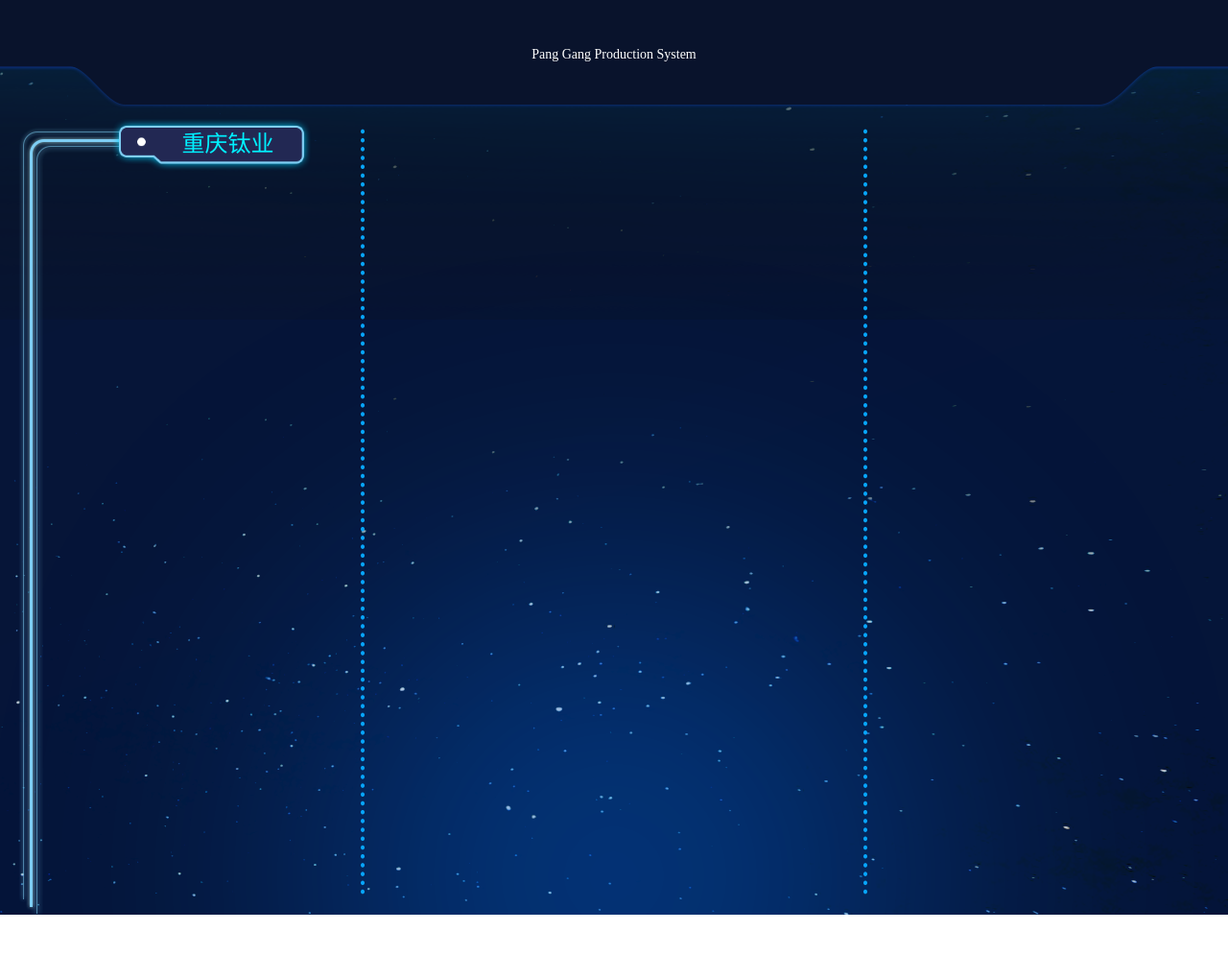
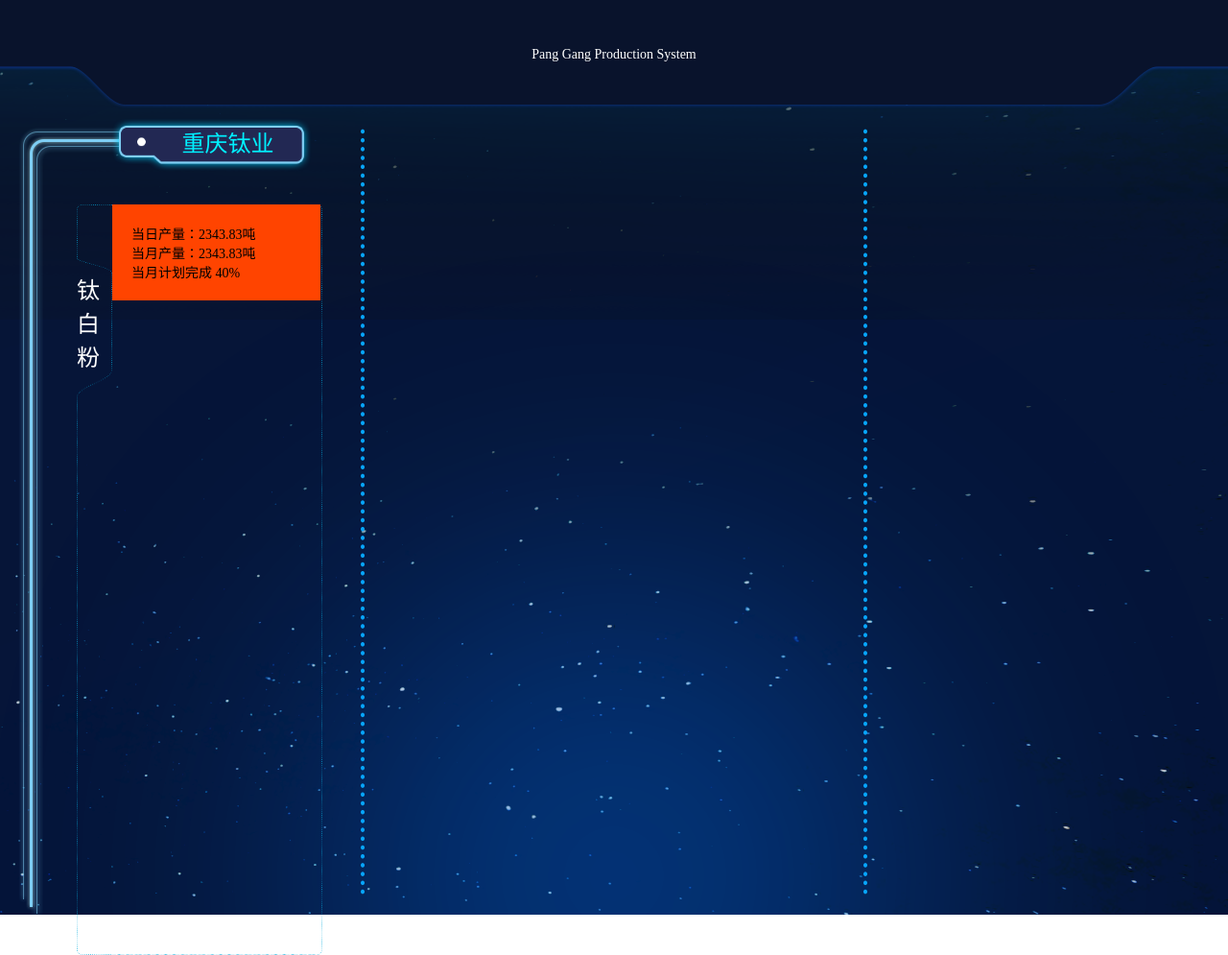
Before and after one commit to btshj-snail/bigScreen, a plain HTML site: page index.html in a window 1280 px wide. Shown: the whole page at 96% size. Before the commit the page ends 973 px from the top, so only its background shows below. Drawn offline with Linux system fonts and the light colour scheme.

Commit message:
'update'

```diff
--- a/index.html
+++ b/index.html
@@ -14,6 +14,22 @@
 <article class="content cle">
     <section class="section left">
         <div class="left-big-title">重庆钛业</div>
+        <div class="left-big-area">
+            <div class="left-big-area-tab">
+                <span>钛白粉</span>
+            </div>
+            <div class="left-big-area-content">
+                <div class="month-info">
+                    <p><span>当日产量：</span><span>2343.83</span><span>吨</span></p>
+                    <p><span>当月产量：</span><span>2343.83</span><span>吨</span></p>
+
+                    <div>
+
+                    </div>
+                    <p><span>当月计划完成</span> <span>40%</span></p>
+                </div>
+            </div>
+        </div>
     </section>
     <section class="section center">
 
--- a/style/index.css
+++ b/style/index.css
@@ -93,6 +93,42 @@ p,h1,h2,h3,h4,ul,ol,li{
     font-size:24px;
 }
 
+.left-big-area {
+    position:relative;
+    margin:40px 40px 40px 60px;
+    height:600px;
+    border:2px solid ;
+    border-top-width:180px;
+    border-left-width:37px;
+    border-image-source:url(../imgs/left-left-border-frame.png);
+    border-image-slice:180 2 2 37;
+    border-image-repeat: round;
+}
+
+.left-big-area .left-big-area-tab{
+    position:absolute;
+    left:-37px;
+    top:-130px;
+    width:37px;
+    height:143px;
+    color:#fff;
+    font-size:24px;
+}
+
+.left-big-area .left-big-area-tab>span{
+    position:absolute;
+    display: inline-block;
+    width:100%;
+    top:50%;
+    transform: translateY(-50%);
+}
+
+.left-big-area .left-big-area-content{
+    margin-top:-180px;
+    background:#ff4400;
+    padding:20px;
+}
+
 .content .right{
     height:800px;
     width:28.7%;
```
Also changed, not shown: imgs/left-left-border-frame.png (added), imgs/left-left-border-tab.png (added), 2 other files.
